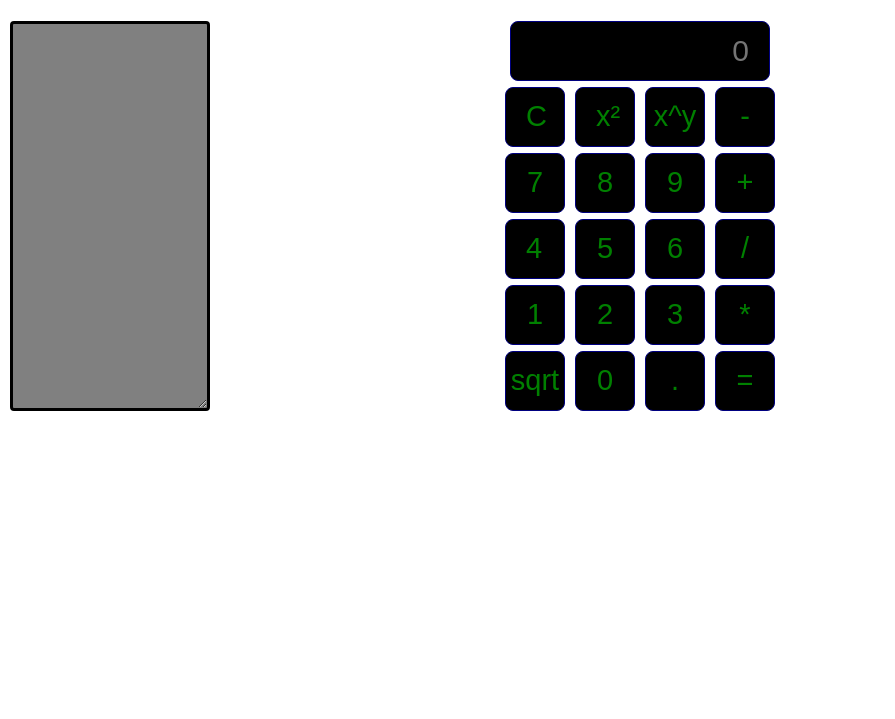
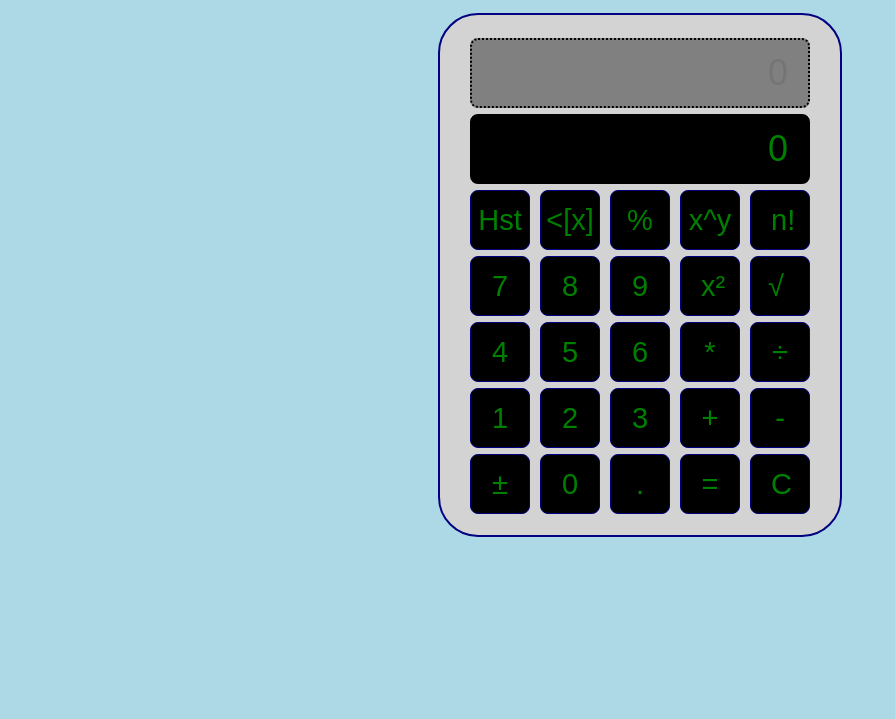
Before and after one commit to cristisorinx/JS, a plain HTML site: page Calculator/calculator.html in a window 1280 px wide. Shown: the part 81-800 px from the top of the page, without its empty margins (0-895 px from the left). Drawn offline with Linux system fonts and the light colour scheme.

Commit message:
almost done

```diff
--- a/Calculator/calcScript.js
+++ b/Calculator/calcScript.js
@@ -1,47 +1,153 @@
-		var btnsub = function (){
-			document.Calculator.display.value += '-';
+		var box = document.getElementById('display');
+		var box2 = document.getElementById('display2');
+		var aux ;
+
+		var displayKey = function(x){
+			box.value = x;
+
+			if(x == 'C'){
+				box.value = '';
+				box2.value = '';
+			}
+			//else if (x >='a' && 'z'<=x)
+				//box.value = 'NaN';
 		}
 
-		var btnadd = function(){
-			document.Calculator.display.value += '+';
+		var saveValue = function(x){
+			box2.value += box.value + x;
+			box.value = '';
 		}
 
-		var btndiv = function(){
-			document.Calculator.display.value += '/';
+		var btnsub = function (x){
+			if(box.value == '0' || box.value == '')
+			box.value = x;
+			else
+			saveValue(x);
+		}
+
+		var btnadd = function(x){
+			saveValue(x);
+		}
+
+		var btndiv = function(x){
+			saveValue(x);
+		}
+
+		var btnrst = function(x){
+			saveValue(x)
 		}
 
 		var btnmul = function(){
-			document.Calculator.display.value += '*';
+			box2.value += box.value + '*';
+			box.value = '';
 		}
 
 		var btnequal = function(){
-			istoric.text.value += Calculator.display.value;
-			btnequal2();
+			//find the operation we want to do
+			var str1 = box2.value;
+			var len = str1.length-1;
+			var x = str1.substring(len,len+1);
+
+			//verify and do the correct calculation
+			if(x == '^'){
+				btnequal2();
+			}
+			else{
+			var expresion = box2.value + box.value;
+			box.value =eval(expresion);
+			document.history.textHistory.value += expresion + ' = ' + box.value + '\n';
+			box2.value = '';
+			}
 		}
 
 		var btnequal2 = function(){
-			Calculator.display.value =eval(Calculator.display.value);
-			istoric.text.value += '=' + eval(Calculator.display.value) + '\n';
+			var str1 = box2.value;
+			var len = str1.length-1;
+
+			var x = Number(str1.substring(0,len));
+			var y = box.value;
+
+			var result = Math.pow(x,y);
+
+			box.value = result;
+			document.history.textHistory.value += str1 + y + ' = ' + result + '\n';
+			box2.value = '';
 		}
 
 		var btnsqrt = function(){
-			var x = document.getElementById('display').value;
+			var x = box.value;
 			var result = Math.sqrt(x);
-			document.Calculator.display.value = result;
-			istoric.text.value += '√' + x + ' = ' + result + '\n';
+
+			box.value = result;
+			document.history.textHistory.value += '√' + x + ' = ' + result + '\n';
 		}
 
 		var btnsquare = function(){
-			istoric.text.value += Calculator.display.value;
-			var x = document.getElementById('display').value;
+			document.history.textHistory.value += box.value;
+			var x = box.value;
 			var result = Math.pow(x,2);
-			document.Calculator.display.value = result;
-			istoric.text.value += ' ^2= ' + result + '\n';
+
+			box.value = result;
+			document.history.textHistory.value += '^2 = ' + result + '\n';
 		}
 
-		var btnxaty = function(){
-			var x = document.getElementById('display').value;
-			var y = document.getElementById('display'),value;
-			var result = Math.pow(x,y);
-			document.Calculator.display.value = result;
+		var btnxaty = function(x){
+			saveValue(x);
 		}
+
+		var btnfact = function(){
+			var fact=1;
+			var n = box.value;
+
+			if(n == 0 || n == 1){
+				box.value = 1;
+				document.history.textHistory.value += n + '! = ' + 1 +'\n';
+			}else{
+
+				for (var i = 1;i<=n;i++)
+					fact *= i;
+
+				box.value = fact;
+				document.history.textHistory.value += n + '! = ' + fact + '\n';
+			}
+		}
+
+		var btndel = function(){
+				var v = box.value;
+				var len = v.length-1;
+				var newV = v.substring(0,len);
+
+				box.value = newV;
+			}
+
+		var popUpHistory =function(){
+
+		var currentName = document.getElementById('textHistory');
+
+		if (currentName.style.visibility != 'visible')
+			currentName.style.visibility = 'visible' ;
+		else
+			currentName.style.visibility = 'hidden' ;
+
+		}
+
+		var btnneg = function(){
+			var x = box.value;
+			var x2;
+			var stringHistory;
+			if(x > 0){
+				x2 = ~x + 1;
+				stringHistory = 'negate(' + x + ')';
+				box.value = x2 ;
+				document.history.textHistory.value +=  stringHistory + ' = ' + x2 + '\n';
+			}else if (x < 0){
+				x2 = ~x + 1;
+				stringHistory = 'negate(' + x + ')';
+				box.value = x2 ;
+				document.history.textHistory.value += stringHistory + ' = ' + x2 + '\n';
+			}else if (x == 0){
+				stringHistory = 'negate(' + x + ')';
+				box.value = x ;
+				document.history.textHistory.value += stringHistory + ' = ' + x + '\n';
+			}
+		}
--- a/Calculator/calculator.html
+++ b/Calculator/calculator.html
@@ -1,56 +1,72 @@
 <html>
 	<head>
-	<title id="title">This is My Calculator</title>
-	<script type="text/javascript" src="calcScript.js">
-	</script>
-	<link rel="stylesheet" type="text/css" href="calculatorCSS.css">
+
+		<title id="title">This is My Calculator</title>
+
+		<link rel="stylesheet" type="text/css" href="calculatorCSS.css">
+
 	</head>
 
 	<body>
-	<h1 style="color: blue;text-align: center;font-size: 50;font-family: Courier New;"><b>Calculator</b></h1>
 
+	<h1>Calculator</h1>
 
 <div class="btn-group" style="width: auto;text-align: center">
-	<form name="Calculator">
-		<input class="Display" id="display" name="display" placeholder="0" style="width: 260px;height: 60px;font-size: 30;text-align: right">
+
+	<form name="Calculator" id="calculator">
+		<textarea name ="textHistory" id="textHistory" readonly="readonly"></textarea>
+		<!-- Display2-->
+		<input id="display2" name="display2" type="text" placeholder="0" readonly="readonly">
 		<br>
-		<input type="button" value="C" onclick="Calculator.display.value = ''">
+		<!-- Display -->
+		<input id="display" name="display" type="text" value="0" readonly="readonly">
+		<br>
+		<!-- First row of buttons -->
+		<input type="button" value="Hst" style="padding: 4px 4px" onclick="popUpHistory()">
+		<input type="button" value="<[x]" onclick="btndel()" style="padding: 4px 4px">
+		<input type="button" value="%" onclick="btnrst('%')" style="padding: 4px 4px">
+		<input type="button" value="x^y" onclick="btnxaty('^')" style="padding: 6px 6px">
+		<input type="button" value="n!" onclick="btnfact()">
+		<br>
+		<!-- Second row of buttons -->
+		<input type="button" value="7" onclick="displayKey('7')">
+		<input type="button" value="8" onclick="displayKey('8')">
+		<input type="button" value="9" onclick="displayKey('9')">
 		<input type="button" value="x²" onclick="btnsquare()">
-		<input type="button" value="x^y" onclick="btnxaty()" style="padding: 6px 6px">
-		<input type="button" value="-" onclick="btnsub()">
+		<input type="button" value="√ " onclick="btnsqrt()" style="padding: 4px 4px">
+
+		<!-- <input type="button" id="mem" value="Mem" onclick="saveValue()" style="padding: 6px 4px;font-size: 28"> -->
 		<br>
-
-		<input type="button" value="7" onclick="Calculator.display.value +='7'">
-		<input type="button" value="8" onclick="Calculator.display.value +='8'">
-		<input type="button" value="9" onclick="Calculator.display.value += '9'">
-		<input type="button" value ="+" onclick="btnadd()">
+		<!-- Third row of buttons -->
+		<input type="button" value="4" onclick="displayKey('4')">
+		<input type="button" value="5" onclick="displayKey('5')">
+		<input type="button" value="6" onclick="displayKey('6')">
+		<input type="button" value="*" onclick="btnmul()">
+		<input type="button" value="÷" onclick="btndiv('/')">
 		<br>
-
-		<input type="button" value="4 " onclick="Calculator.display.value += '4'">
-		<input type="button" value="5" onclick="Calculator.display.value += '5'">
-		<input type="button" value="6" onclick="Calculator.display.value += 6">
-		<input type="button" value="/" onclick="btndiv()">
+		<!-- Fourth row of buttons -->
+		<input type="button" value="1" onclick="displayKey('1')">
+		<input type="button" value="2" onclick="displayKey('2')">
+		<input type="button" value="3" onclick="displayKey('3')">
+		<input type="button" value="+" onclick="btnadd('+')">
+		<input type="button" value="-" onclick="btnsub('-')">
 		<br>
-
-		<input type="button" value="1" onclick="Calculator.display.value += '1'">
-		<input type="button" value="2" onclick="Calculator.display.value += '2'">
-		<input type="button" value="3" onclick="Calculator.display.value += '3'">
-		<input type="button" value="*" onclick="btnmul()">
-		<br>
-
-		<input type="button" value="sqrt" onclick="btnsqrt()" style="padding: 4px 4px">
-		<input type="button" value="0" onclick="Calculator.display.value += '0'">
-		<input type="button" value="." onclick="document.Calculator.display.value += '.'">
+		<!-- Fifth row of buttons-->
+		<input type="button" value="±" onclick="btnneg()" style="padding: 4px 4px">
+		<input type="button" value="0" onclick="displayKey('0')">
+		<input type="button" value="." onclick="displayKey('.')">
 		<input type="button" value="=" onclick="btnequal()">
+		<input type="button" value="C" onclick="displayKey('C')">
 		<br>
 	</form>
 </div>
 
-	<form name="istoric">
-		<!--<textarea name="text" readonly="true" wrap="soft" cols="60" rows="20"></textarea> -->
-		<textarea name ="text"></textarea>
+	<!-- History textarea -->
+	<form name="history">
+		<!--<textarea name ="textHistory" id="textHistory" readonly="readonly"></textarea> -->
 	</form>
-		<div name="textarea"></div>
+
 	</body>
-
+	<script type="text/javascript" src="calcScript.js">
+	</script>
 </html>
--- a/Calculator/calculatorCSS.css
+++ b/Calculator/calculatorCSS.css
@@ -1,3 +1,27 @@
+body {
+    background-color: lightblue;
+}
+
+
+h1 {
+    font-family: Courier New;
+    font-weight: bold;
+    color: darkblue;
+    text-align: center;
+    font-size: 3em;
+}
+
+#calculator{
+    background-color: lightgrey;
+    width: 360px;
+    height: 480px;
+    border: 2px solid navy;
+    padding: 20px;
+    margin: auto;
+    border-radius: 40px;
+    display: inline-block;
+}
+
 .btn-group input {
     background-color: black;
     border: 1px solid navy;
@@ -13,27 +37,28 @@
     margin: 3px;
 	}
 
-.display{
+.btn-group #display{
+    width: 340px;
+    height: 70px;
+    font-size: 36;
 	background-color: black;
 	border: 2px solid black;
 	color:green;
 	text-align: right;
 }
 
-.ttext {
-    display: block;
-    /*width: 100;
-    /*height: 100px; */
-    margin-left: 10px;
-    margin-right: 2px;
-    padding-top: 1.35em;
-    padding-bottom: 1.625em;
-    padding-left: 1.75em;
-    padding-right: 10px;
-    border: 6px groove black ;
+.btn-group #display2{
+    width: 340px;
+    height: 70px;
+    font-size: 36;
+    background-color: grey;
+    border: 2px dotted black;
+    padding: 10px 20px;
+    color: green;
+    text-align: right;
 }
 
-.istoric{
+.history{
     display: block;
     width: 100%;
     padding: 12px 20px;
@@ -42,8 +67,9 @@
 }
 
 textarea {
-    width: 200px;
-    height: 390px;
+    visibility: hidden;
+    width: 48px;
+    height: 47px;
     padding: 10px 18px;
     box-sizing: border-box;
     border: 3px solid black;
@@ -54,4 +80,8 @@ textarea {
     right: 50px;
     top: 102px;
     bottom: 20px;
+    font-size:25;
+    font-style: "Times New Roman";
+    resize: none;
+    margin: 0;
 }
```
